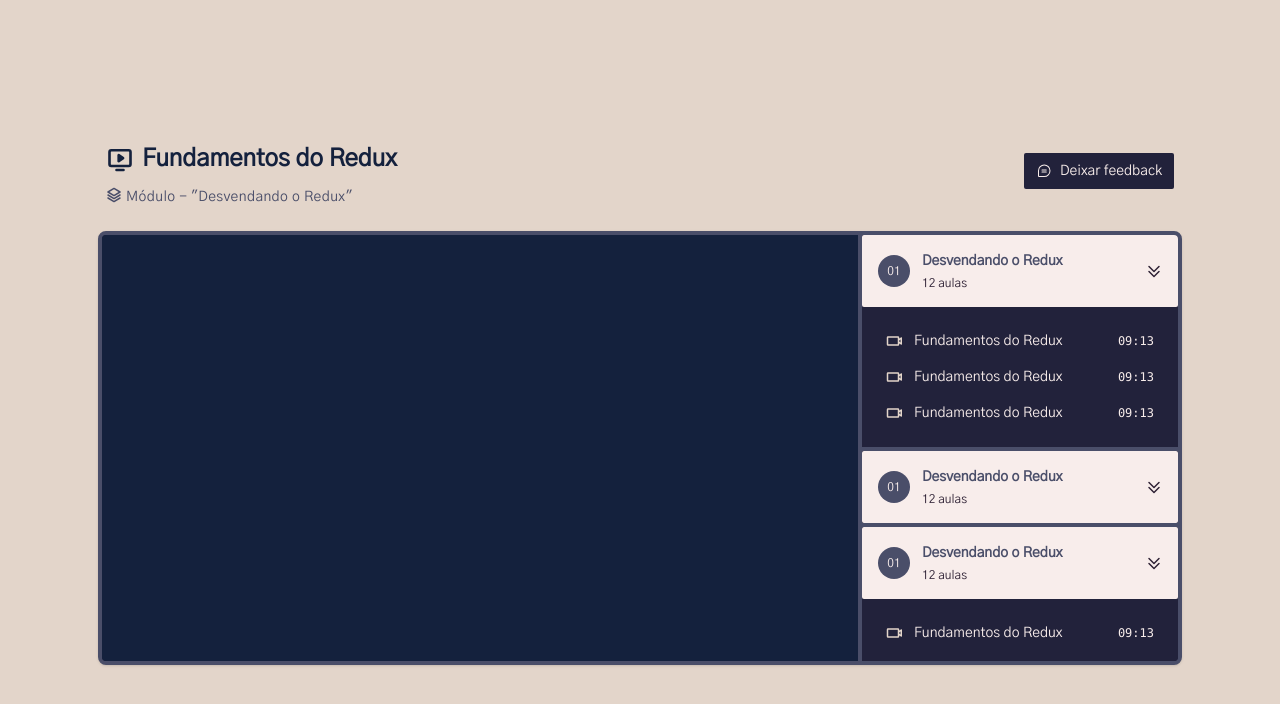
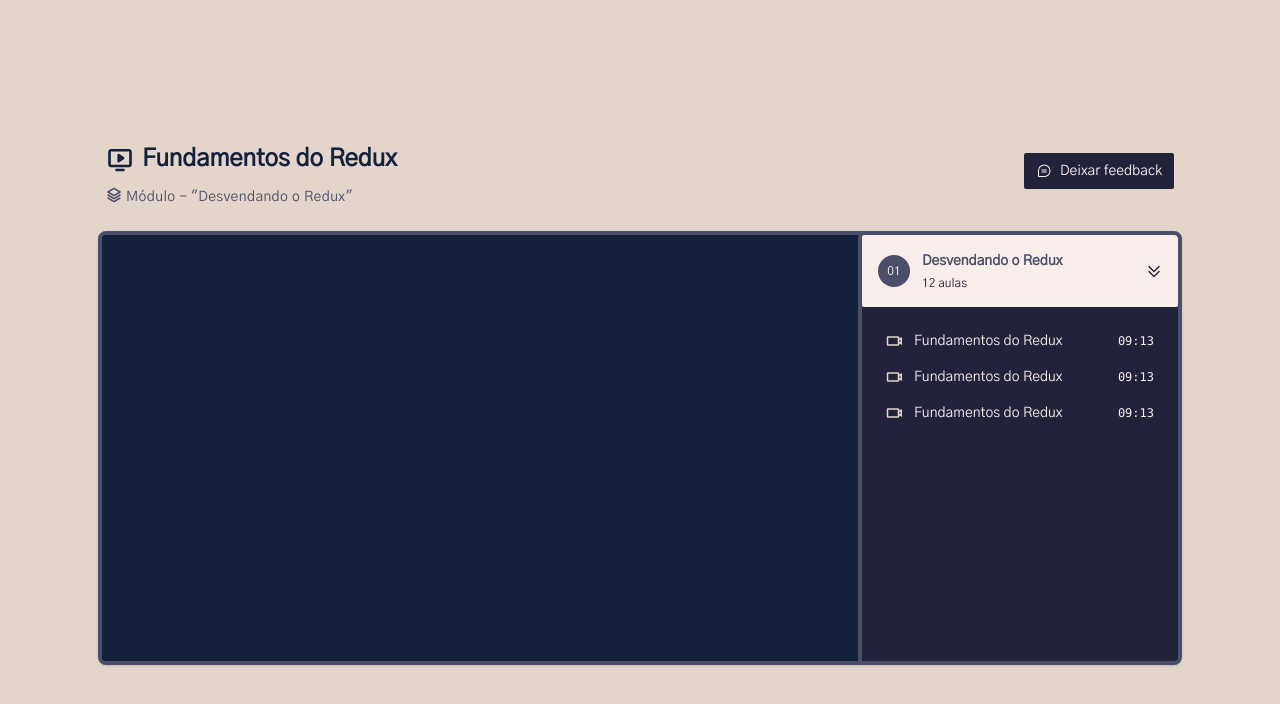
Before and after one commit to black-adm/app-redux-zustand, a React (Vite) app: page / in a window 1280 px wide. Shown: the top 704 px of the page. Built offline with nearby package versions, Linux system fonts and the light colour scheme.

Commit message:
Separating components and adding favicon

```diff
--- a/index.html
+++ b/index.html
@@ -2,7 +2,7 @@
 <html lang="pt-br">
   <head>
     <meta charset="UTF-8" />
-    <link rel="icon" type="image/svg+xml" href="" />
+    <link rel="icon" type="image/svg+xml" href="/favicon.svg" />
     <meta name="viewport" content="width=device-width, initial-scale=1.0" />
     <title>Redux / Zustand</title>
   </head>
--- /dev/null
+++ b/src/components/Header.tsx
@@ -0,0 +1,17 @@
+import { MonitorPlay, Stack } from "@phosphor-icons/react";
+
+export function Header() {
+    return (
+        <div className="mt-2 flex flex-col gap-1">
+            <h1 className="flex items-center gap-2 text-2xl font-bold">
+                <MonitorPlay className="h-7 w-7" weight="bold" />
+                Fundamentos do Redux
+            </h1>
+
+            <span className="mt-2 flex items-center gap-1 text-sm font-medium tracking-wide text-light-primary">
+                <Stack className="mb-1 h-4 w-4" weight="bold" />
+                Módulo - "Desvendando o Redux"
+            </span>
+        </div>
+    )
+}
--- /dev/null
+++ b/src/components/Lesson.tsx
@@ -0,0 +1,11 @@
+import { VideoCamera } from "@phosphor-icons/react";
+
+export function Lesson() {
+    return (
+        <button className="flex items-center gap-3 text-sm text-primary-white">
+            <VideoCamera className="w-4 h-4 text-primary-gray" weight="bold" />
+            <span>Fundamentos do Redux</span>
+            <span className="ml-auto font-mono text-xs text-primary-white">09:13</span>
+        </button>
+    )
+}
--- /dev/null
+++ b/src/components/Module.tsx
@@ -0,0 +1,31 @@
+import { CaretDoubleDown } from "@phosphor-icons/react";
+import { Lesson } from "./Lesson";
+
+export function Module() {
+    return (
+        <div>
+            <button className="flex w-full items-center p-4 gap-3 rounded-sm text-light-primary bg-primary-white hover:bg-primary-gray">
+                <div className="flex w-8 h-8 rounded-full items-center justify-center text-primary-white bg-light-primary text-xs">
+                    01
+                </div>
+
+                <div className="flex flex-col gap-1 text-left">
+                    <strong className="text-sm">
+                        Desvendando o Redux
+                    </strong>
+                    <span className="text-xs font-medium text-condensed-primary">
+                        12 aulas
+                    </span>
+                </div>
+
+                <CaretDoubleDown className="w-4 h-4 ml-auto text-condensed-primary" weight="bold" />
+            </button>
+
+            <nav className="relative flex flex-col gap-4 p-6">
+                <Lesson />
+                <Lesson />
+                <Lesson />
+            </nav>
+        </div>
+    )
+}
--- /dev/null
+++ b/src/components/VideoPlayer.tsx
@@ -0,0 +1,14 @@
+import ReactPlayer from "react-player";
+
+export function VideoPlayer() {
+    return (
+        <div className="w-full bg-dark-primary aspect-video">
+            <ReactPlayer
+                width="100%"
+                height="100%"
+                controls
+                url="https://www.youtube.com/watch?v=1i04-A7kfFI"
+            />
+        </div>
+    )
+}
--- a/src/pages/Player.tsx
+++ b/src/pages/Player.tsx
@@ -1,29 +1,16 @@
 import {
-    MonitorPlay,
-    Stack,
     ChatTeardropText,
-    CaretDoubleDown,
-    VideoCamera,
 } from "@phosphor-icons/react";
-import ReactPlayer from "react-player";
+import { Header } from "../components/Header";
+import { VideoPlayer } from "../components/VideoPlayer";
+import { Module } from "../components/Module";
 
 export function Player() {
     return (
         <div className="bg-primary-gray h-screen flex justify-center items-center text-dark-primary">
             <div className="flex w-[1100px] flex-col gap-6">
                 <div className="flex items-center justify-between px-2 sm:px-6 md:px-4">
-
-                    <div className="mt-2 flex flex-col gap-1">
-                        <h1 className="flex items-center gap-2 text-2xl font-bold">
-                            <MonitorPlay className="h-7 w-7" weight="bold" />
-                            Fundamentos do Redux
-                        </h1>
-
-                        <span className="mt-2 flex items-center gap-1 text-sm font-medium tracking-wide text-light-primary">
-                            <Stack className="mb-1 h-4 w-4" weight="bold" />
-                            Módulo - "Desvendando o Redux"
-                        </span>
-                    </div>
+                    <Header />
 
                     <button className="px-3 py-2 text-sm text-primary-white font-medium flex items-center gap-2 rounded-sm bg-medium-primary hover:bg-light-primary">
                         <ChatTeardropText className="w-4 h-4" />
@@ -33,113 +20,11 @@ export function Player() {
 
                 <main className="pr-80 mx-2 relative flex overflow-hidden rounded-lg border-4 border-light-primary bg-medium-primary shadow">
                     <div className="flex-1">
-                        <div className="w-full bg-dark-primary aspect-video">
-                            <ReactPlayer
-                                width="100%"
-                                height="100%"
-                                controls
-                                url="https://www.youtube.com/watch?v=1i04-A7kfFI"
-                            />
-                        </div>
+                        <VideoPlayer />
                     </div>
 
                     <aside className="divide-y-4 divide-light-primary absolute top-0 bottom-0 right-0 overflow-y-scroll scrollbar scrollbar-track-light-primary scrollbar-thumb-condensed-primary scrollbar-thin w-80 border-l-4 border-light-primary bg-medium-primary">
-                        <div>
-                            <button className="flex w-full items-center p-4 gap-3 rounded-sm text-light-primary bg-primary-white hover:bg-primary-gray">
-                                <div className="flex w-8 h-8 rounded-full items-center justify-center text-primary-white bg-light-primary text-xs">
-                                    01
-                                </div>
-
-                                <div className="flex flex-col gap-1 text-left">
-                                    <strong className="text-sm">
-                                        Desvendando o Redux
-                                    </strong>
-                                    <span className="text-xs font-medium text-condensed-primary">
-                                        12 aulas
-                                    </span>
-                                </div>
-
-                                <CaretDoubleDown className="w-4 h-4 ml-auto text-condensed-primary" weight="bold" />
-                            </button>
-
-                            <nav className="relative flex flex-col gap-4 p-6">
-                                <button className="flex items-center gap-3 text-sm text-primary-white">
-                                    <VideoCamera className="w-4 h-4 text-primary-gray" weight="bold" />
-                                    <span>Fundamentos do Redux</span>
-                                    <span className="ml-auto font-mono text-xs text-primary-white">09:13</span>
-                                </button>
-
-                                <button className="flex items-center gap-3 text-sm text-primary-white">
-                                    <VideoCamera className="w-4 h-4 text-primary-gray" weight="bold" />
-                                    <span>Fundamentos do Redux</span>
-                                    <span className="ml-auto font-mono text-xs text-primary-white">09:13</span>
-                                </button>
-
-                                <button className="flex items-center gap-3 text-sm text-primary-white">
-                                    <VideoCamera className="w-4 h-4 text-primary-gray" weight="bold" />
-                                    <span>Fundamentos do Redux</span>
-                                    <span className="ml-auto font-mono text-xs text-primary-white">09:13</span>
-                                </button>
-                            </nav>
-                        </div>
-
-                        <div>
-                            <button className="flex w-full items-center p-4 gap-3 rounded-sm text-light-primary bg-primary-white hover:bg-primary-gray">
-                                <div className="flex w-8 h-8 rounded-full items-center justify-center text-primary-white bg-light-primary text-xs">
-                                    01
-                                </div>
-
-                                <div className="flex flex-col gap-1 text-left">
-                                    <strong className="text-sm">
-                                        Desvendando o Redux
-                                    </strong>
-                                    <span className="text-xs font-medium text-condensed-primary">
-                                        12 aulas
-                                    </span>
-                                </div>
-
-                                <CaretDoubleDown className="w-4 h-4 ml-auto text-condensed-primary" weight="bold" />
-                            </button>
-                        </div>
-
-                        <div>
-                            <button className="flex w-full items-center p-4 gap-3 rounded-sm text-light-primary bg-primary-white hover:bg-primary-gray">
-                                <div className="flex w-8 h-8 rounded-full items-center justify-center text-primary-white bg-light-primary text-xs">
-                                    01
-                                </div>
-
-                                <div className="flex flex-col gap-1 text-left">
-                                    <strong className="text-sm">
-                                        Desvendando o Redux
-                                    </strong>
-                                    <span className="text-xs font-medium text-condensed-primary">
-                                        12 aulas
-                                    </span>
-                                </div>
-
-                                <CaretDoubleDown className="w-4 h-4 ml-auto text-condensed-primary" weight="bold" />
-                            </button>
-
-                            <nav className="relative flex flex-col gap-4 p-6">
-                                <button className="flex items-center gap-3 text-sm text-primary-white">
-                                    <VideoCamera className="w-4 h-4 text-primary-gray" weight="bold" />
-                                    <span>Fundamentos do Redux</span>
-                                    <span className="ml-auto font-mono text-xs text-primary-white">09:13</span>
-                                </button>
-
-                                <button className="flex items-center gap-3 text-sm text-primary-white">
-                                    <VideoCamera className="w-4 h-4 text-primary-gray" weight="bold" />
-                                    <span>Fundamentos do Redux</span>
-                                    <span className="ml-auto font-mono text-xs text-primary-white">09:13</span>
-                                </button>
-
-                                <button className="flex items-center gap-3 text-sm text-primary-white">
-                                    <VideoCamera className="w-4 h-4 text-primary-gray" weight="bold" />
-                                    <span>Fundamentos do Redux</span>
-                                    <span className="ml-auto font-mono text-xs text-primary-white">09:13</span>
-                                </button>
-                            </nav>
-                        </div>
+                        <Module />
                     </aside>
                 </main>
             </div>
```
Also changed, not shown: public/favicon.svg (added).
